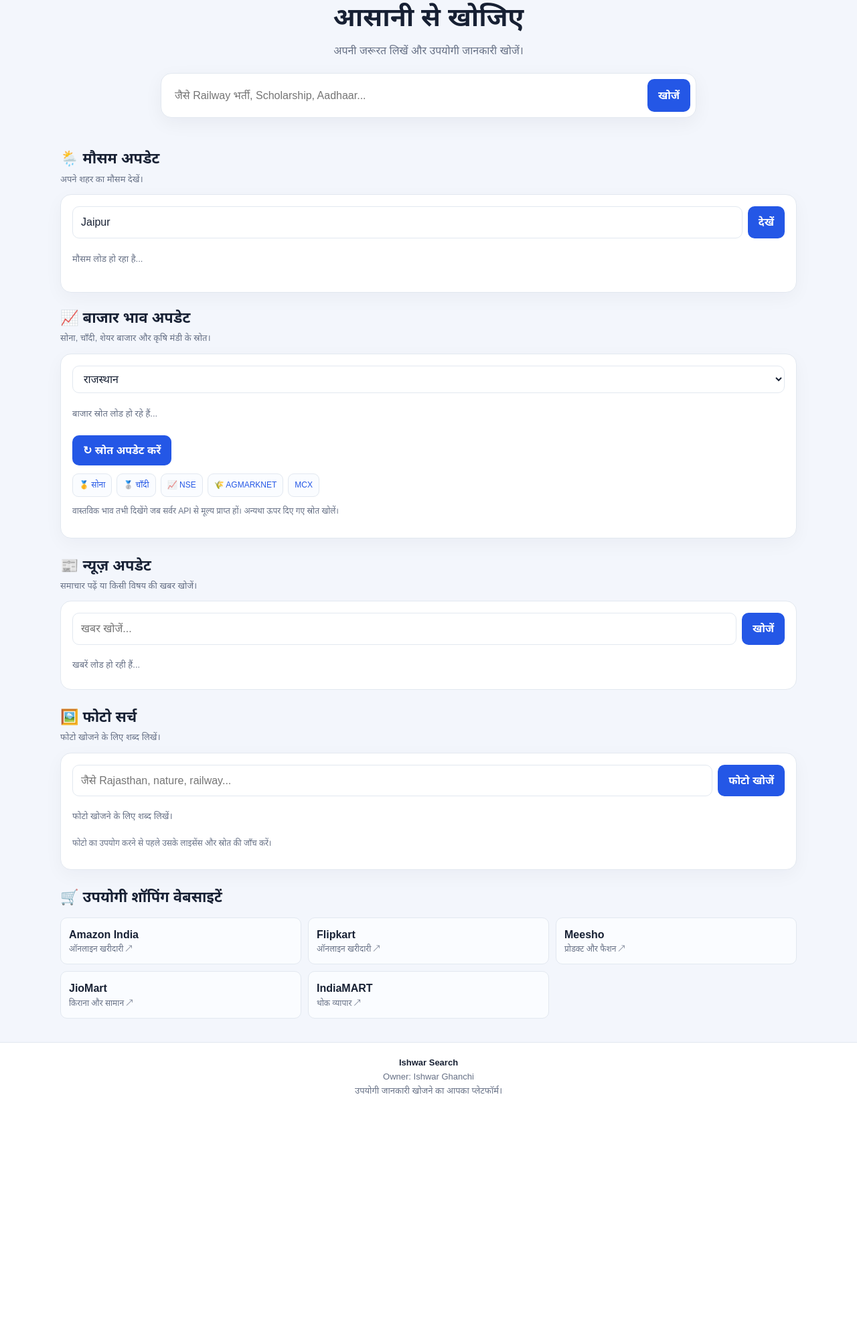
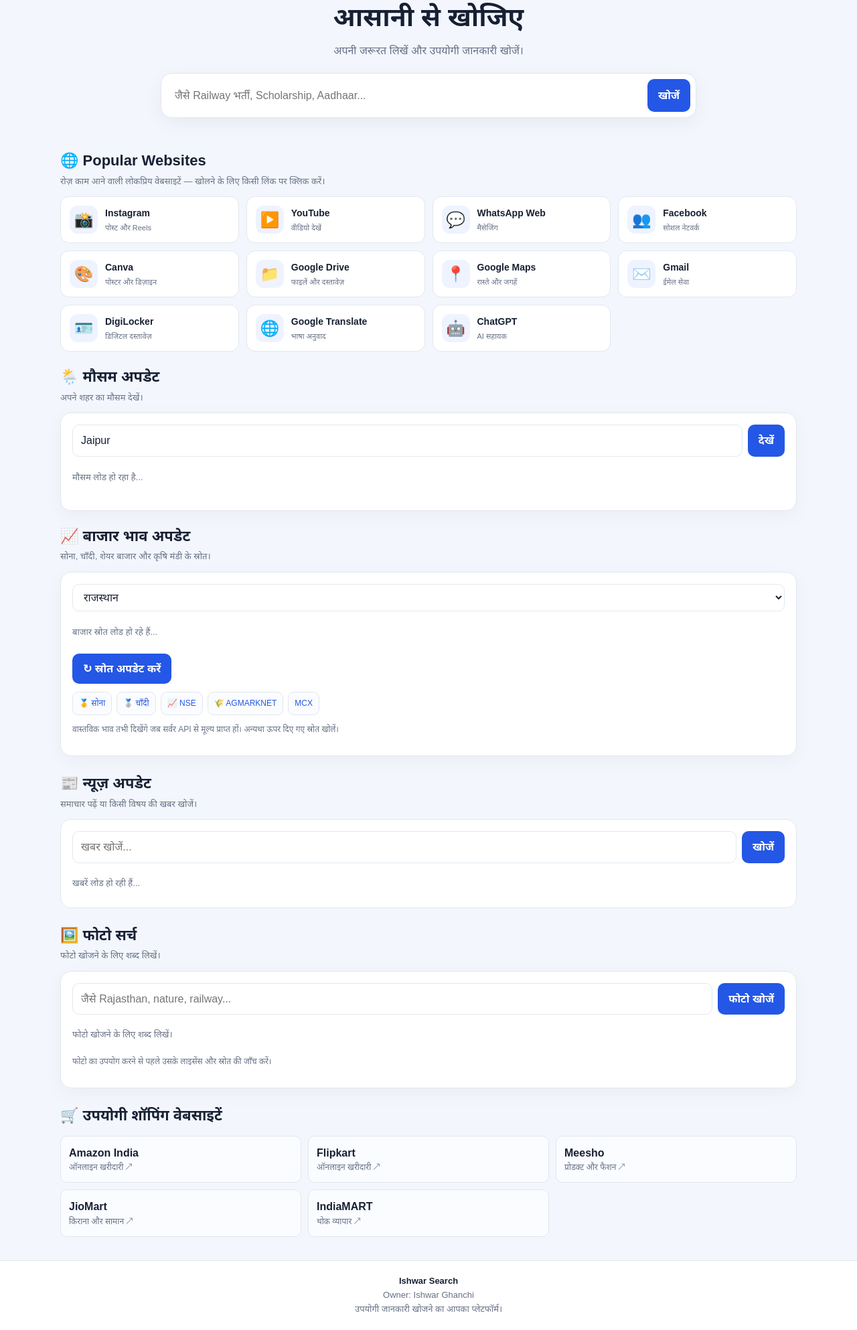
Before and after one commit to ishwar-search/ishwar-search, a Flask app: page / in a window 1280 px wide. Shown: the part 127-2113 px from the top of the page at 67% size. Before the commit the page ends 1760 px from the top, so only its background shows below. Run offline with Flask 3, Linux system fonts and the light colour scheme.

Commit message:
Add popular websites section to index.html
Added a section for popular websites with links and icons.

```diff
--- a/templates/index.html
+++ b/templates/index.html
@@ -85,12 +85,23 @@
 footer{background:#fff;border-top:1px solid var(--border);padding:20px 0;text-align:center;color:var(--muted);font-size:13px}
 footer strong{color:var(--text)}
 [hidden]{display:none!important}
+
+/* Popular Websites */
+.popular-grid{display:grid;grid-template-columns:repeat(4,minmax(0,1fr));gap:11px}
+.popular-link{display:flex;align-items:center;gap:11px;min-width:0;padding:13px;border:1px solid var(--border);border-radius:13px;background:#fff;color:var(--text);transition:transform .15s,border-color .15s,box-shadow .15s}
+.popular-link:hover{transform:translateY(-2px);border-color:var(--primary);box-shadow:0 6px 18px #0f172a0d}
+.popular-icon{display:grid;place-items:center;flex:0 0 42px;width:42px;height:42px;border-radius:12px;background:#eef3ff;font-size:23px}
+.popular-link strong,.popular-link small{display:block;overflow-wrap:anywhere}
+.popular-link strong{font-size:14px}
+.popular-link small{font-size:11px;color:var(--muted);margin-top:2px}
+
 @media(max-width:700px){
 .dashboard-grid{grid-template-columns:1fr}
 .header-tag{display:none}
 .image-grid{grid-template-columns:repeat(2,minmax(0,1fr))}
 .shopping-grid{grid-template-columns:repeat(2,minmax(0,1fr))}
 .video-grid{grid-template-columns:1fr}
+.popular-grid{grid-template-columns:repeat(2,minmax(0,1fr))}
 .search-tab{padding:8px 12px;flex:1}
 }
 @media(max-width:430px){
@@ -102,6 +113,9 @@
 .logo{width:47px;height:47px}
 .image-card img{height:125px}
 .search-tab{font-size:13px;padding:8px 5px}
+.popular-link{padding:10px;gap:8px}
+.popular-icon{width:36px;height:36px;flex-basis:36px;font-size:20px}
+.popular-link strong{font-size:13px}
 }
 </style>
 </head>
@@ -143,6 +157,26 @@
       <div id="searchCategoryContent" class="search-category-content">
         <div id="searchResults"></div>
       </div>
+    </div>
+  </section>
+
+  <section class="results-section" aria-labelledby="popularHeading">
+    <div class="section-heading">
+      <h2 id="popularHeading">🌐 Popular Websites</h2>
+      <p>रोज़ काम आने वाली लोकप्रिय वेबसाइटें — खोलने के लिए किसी लिंक पर क्लिक करें।</p>
+    </div>
+    <div class="popular-grid">
+      <a class="popular-link" href="https://www.instagram.com/" target="_blank" rel="noopener noreferrer"><span class="popular-icon" aria-hidden="true">📸</span><span><strong>Instagram</strong><small>पोस्ट और Reels</small></span></a>
+      <a class="popular-link" href="https://www.youtube.com/" target="_blank" rel="noopener noreferrer"><span class="popular-icon" aria-hidden="true">▶️</span><span><strong>YouTube</strong><small>वीडियो देखें</small></span></a>
+      <a class="popular-link" href="https://web.whatsapp.com/" target="_blank" rel="noopener noreferrer"><span class="popular-icon" aria-hidden="true">💬</span><span><strong>WhatsApp Web</strong><small>मैसेजिंग</small></span></a>
+      <a class="popular-link" href="https://www.facebook.com/" target="_blank" rel="noopener noreferrer"><span class="popular-icon" aria-hidden="true">👥</span><span><strong>Facebook</strong><small>सोशल नेटवर्क</small></span></a>
+      <a class="popular-link" href="https://www.canva.com/" target="_blank" rel="noopener noreferrer"><span class="popular-icon" aria-hidden="true">🎨</span><span><strong>Canva</strong><small>पोस्टर और डिज़ाइन</small></span></a>
+      <a class="popular-link" href="https://drive.google.com/" target="_blank" rel="noopener noreferrer"><span class="popular-icon" aria-hidden="true">📁</span><span><strong>Google Drive</strong><small>फाइलें और दस्तावेज़</small></span></a>
+      <a class="popular-link" href="https://maps.google.com/" target="_blank" rel="noopener noreferrer"><span class="popular-icon" aria-hidden="true">📍</span><span><strong>Google Maps</strong><small>रास्ते और जगहें</small></span></a>
+      <a class="popular-link" href="https://mail.google.com/" target="_blank" rel="noopener noreferrer"><span class="popular-icon" aria-hidden="true">✉️</span><span><strong>Gmail</strong><small>ईमेल सेवा</small></span></a>
+      <a class="popular-link" href="https://www.digilocker.gov.in/" target="_blank" rel="noopener noreferrer"><span class="popular-icon" aria-hidden="true">🪪</span><span><strong>DigiLocker</strong><small>डिजिटल दस्तावेज़</small></span></a>
+      <a class="popular-link" href="https://translate.google.com/" target="_blank" rel="noopener noreferrer"><span class="popular-icon" aria-hidden="true">🌐</span><span><strong>Google Translate</strong><small>भाषा अनुवाद</small></span></a>
+      <a class="popular-link" href="https://chatgpt.com/" target="_blank" rel="noopener noreferrer"><span class="popular-icon" aria-hidden="true">🤖</span><span><strong>ChatGPT</strong><small>AI सहायक</small></span></a>
     </div>
   </section>
 
@@ -457,7 +491,6 @@
   container.appendChild(grid);
 }
 
-// Click handling for All, Images, Videos and News
 $("searchTabs").addEventListener("click", async event => {
   const button = event.target.closest(".search-tab");
   if (!button) return;
@@ -467,7 +500,6 @@
 
   setActiveTab(tab);
 
-  // Fetch category data only when that tab is selected.
   if (tab !== "all" && !searchCache[tab + "_loaded"]) {
     await loadCategory(tab, currentQuery);
   }
@@ -489,7 +521,6 @@
   } else if (tab === "news") {
     endpoint = "/api/news?q=" + encodeURIComponent(query);
   } else if (tab === "videos") {
-    // This endpoint must be implemented by the backend to return real results.
     endpoint = "/api/videos?q=" + encodeURIComponent(query);
   }
 
@@ -603,12 +634,8 @@
     $("searchButton").disabled = false;
   }
 });
-</script>
 
-<script>
 // वीडियो टैब के लिए वैकल्पिक बाहरी सर्च लिंक
-// जब तक app.py में /api/videos API नहीं बनती, ये लिंक उपयोगी रहेंगे।
-
 function showVideoSearchLinks(query) {
   const container = $("searchCategoryContent");
   container.replaceChildren();
```
